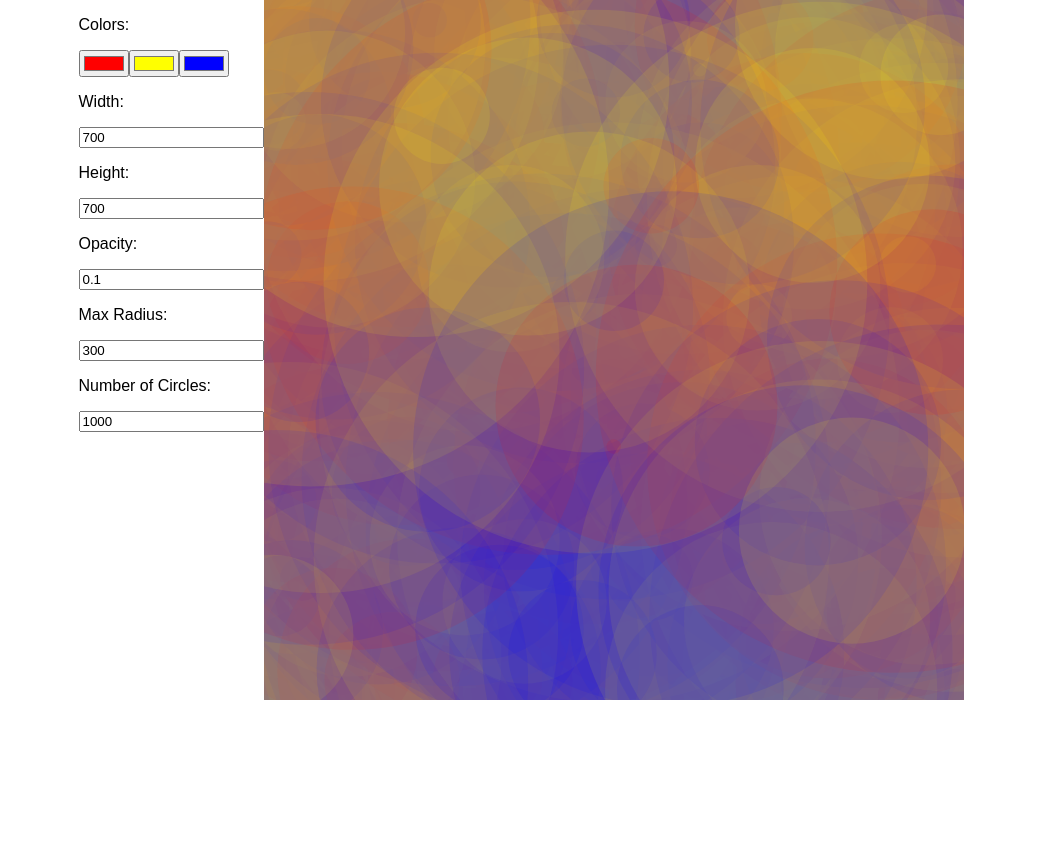
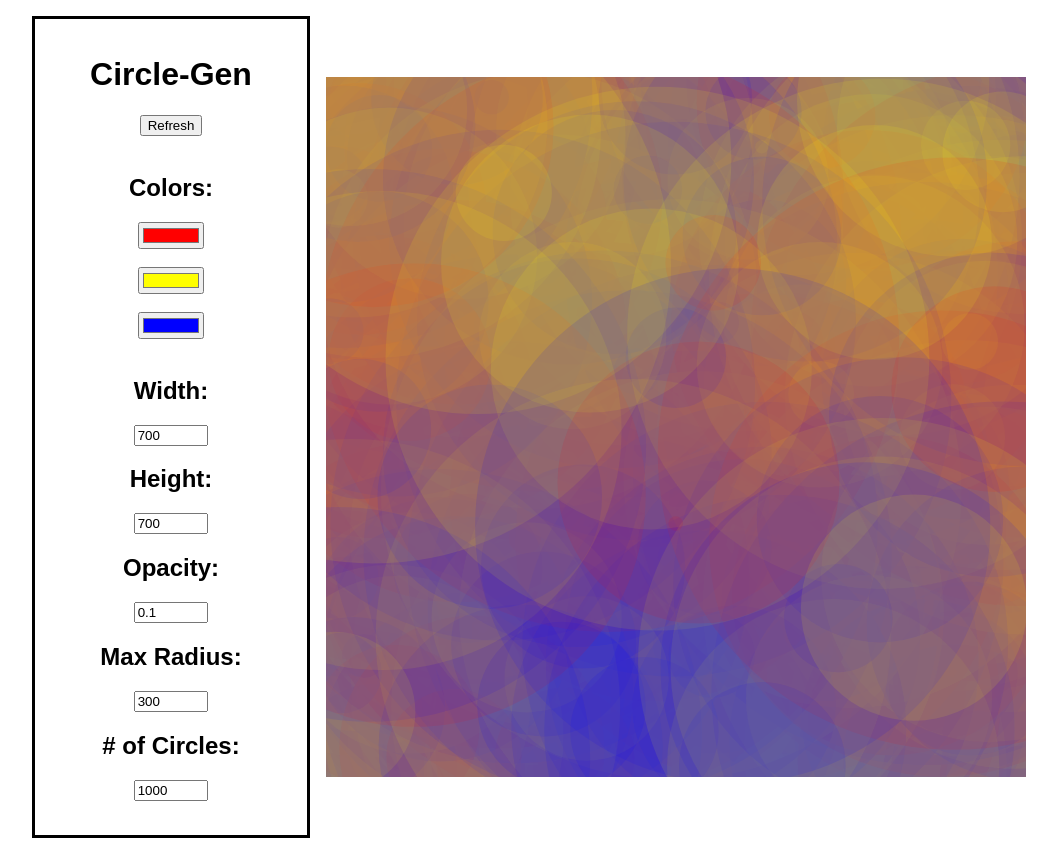
Before and after one commit to enitchals/circle-gen, a React (Create React App) app: page / in a window 1280 px wide. Shown: the whole page, without its empty margins (119-1176 px from the left). Before the commit the page ends 800 px from the top, so only its background shows below. Built offline with nearby package versions, Linux system fonts and the light colour scheme.

Commit message:
styling and refresh button

```diff
--- a/src/App.css
+++ b/src/App.css
@@ -2,5 +2,20 @@
   display: flex;
   flex-direction: row;
   justify-content: center;
-  align-items: flex-start;
+  align-items: center;
 }
+
+.controls {
+  display: flex;
+  width: 15em;
+  flex-direction: column;
+  justify-content: space-around;
+  align-items: center;
+  border: 3px solid black;
+  padding: 1em;
+  margin: 1em;
+}
+
+.input {
+  width: 5em;
+}
--- a/src/App.js
+++ b/src/App.js
@@ -3,8 +3,8 @@ import Canvas from './Components/Canvas';
 import './App.css';
 
 class App extends Component {
-  constructor(props){
-    super(props);
+  constructor(){
+    super();
     this.state = {
         width: 700,
         height: 700,
@@ -12,7 +12,12 @@ class App extends Component {
         colors: ["#FF0000", "#FFFF00", "#0000FF"],
         opacity: 0.1,
         maxRadius: 300,
+        update: false,
     }
+  }
+
+  shouldComponentUpdate = () => {
+    return false;
   }
 
   handleColorChange = event => {
@@ -27,28 +32,30 @@ class App extends Component {
     this.setState({[target]: event.target.value});
   }
 
+  handleRefresh = () => {
+    this.forceUpdate();
+  }
+
   render(){
     return(
       <div className="App">
         <div className="controls">
-          <div className="colors">
-            <p>Colors:</p>
-            <input type="color" id="0" defaultValue={this.state.colors[0]} onChange={this.handleColorChange}/>
-            <input type="color" id="1" defaultValue={this.state.colors[1]} onChange={this.handleColorChange}/>
-            <input type="color" id="2" defaultValue={this.state.colors[2]} onChange={this.handleColorChange}/>
-          </div>
-          <div className="numbers">
-            <p>Width:</p>
-            <input type="number" id="width" defaultValue={this.state.width} onChange={this.handleNumberChange}/>
-            <p>Height:</p>
-            <input type="number" id="height" defaultValue={this.state.height} onChange={this.handleNumberChange}/>
-            <p>Opacity:</p>
-            <input type="number" id="opacity" defaultValue={this.state.opacity} onChange={this.handleNumberChange}/>
-            <p>Max Radius:</p>
-            <input type="number" id="maxRadius" defaultValue={this.state.maxRadius} onChange={this.handleNumberChange}/>
-            <p>Number of Circles:</p>
-            <input type="number" id="loops" defaultValue={this.state.loops} onChange={this.handleNumberChange}/>
-          </div>
+          <h1>Circle-Gen</h1>
+          <button onClick={this.handleRefresh}>Refresh</button><br/>
+          <h2>Colors:</h2>
+            <input type="color" id="0" className="input" defaultValue={this.state.colors[0]} onChange={this.handleColorChange}/><br/>
+            <input type="color" id="1" className="input" defaultValue={this.state.colors[1]} onChange={this.handleColorChange}/><br/>
+            <input type="color" id="2" className="input" defaultValue={this.state.colors[2]} onChange={this.handleColorChange}/><br/>
+          <h2>Width:</h2>
+            <input type="text" id="width" className="input" defaultValue={this.state.width} onChange={this.handleNumberChange} size="7"/>
+          <h2>Height:</h2>
+            <input type="text" id="height" className="input" defaultValue={this.state.height} onChange={this.handleNumberChange} size="7"/>
+          <h2>Opacity:</h2>
+            <input type="text" id="opacity" className="input" defaultValue={this.state.opacity} onChange={this.handleNumberChange} size="7"/>
+          <h2>Max Radius:</h2>
+            <input type="text" id="maxRadius" className="input" defaultValue={this.state.maxRadius} onChange={this.handleNumberChange} size="7"/>
+          <h2># of Circles:</h2>
+            <input type="text" id="loops" className="input" defaultValue={this.state.loops} onChange={this.handleNumberChange} size="7"/><br/>
         </div>
         <Canvas
           colors={this.state.colors}
```
Also changed, not shown: 1 other file (tests, documents, lock files or other folders).
